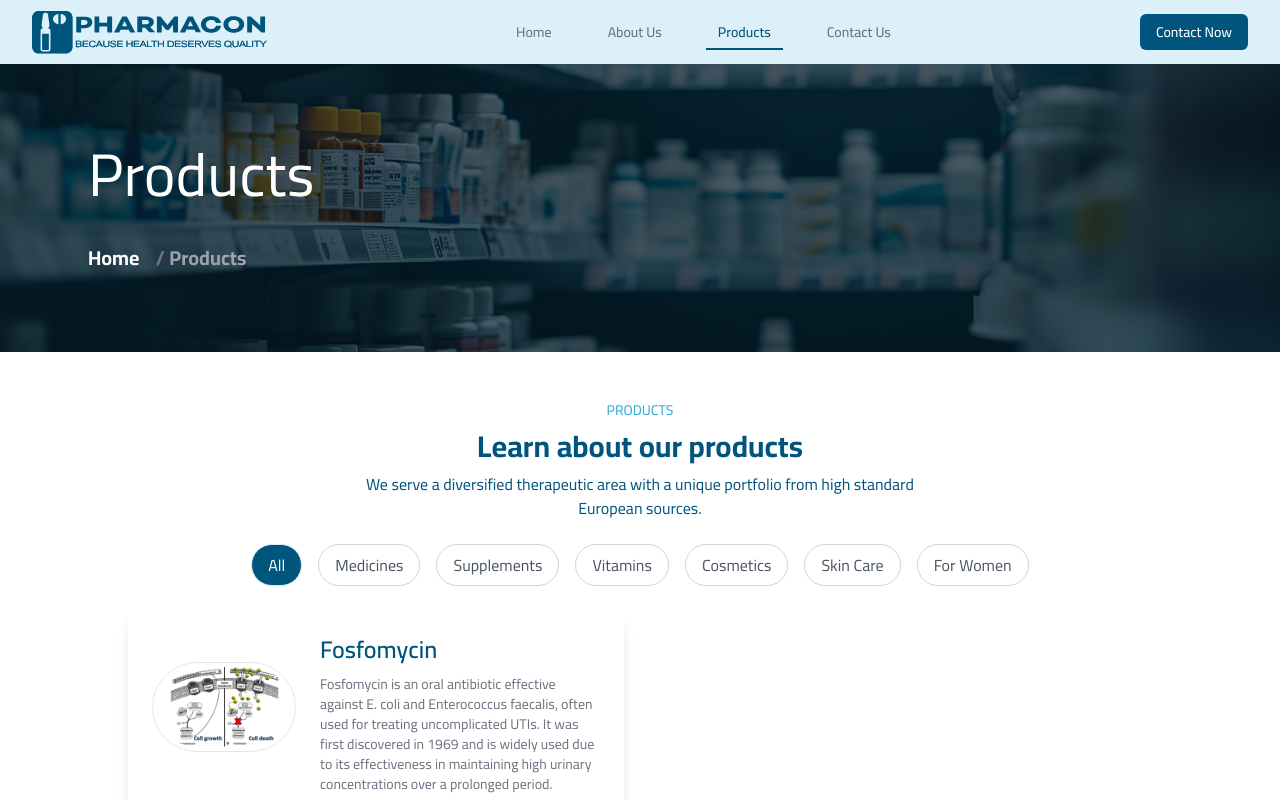
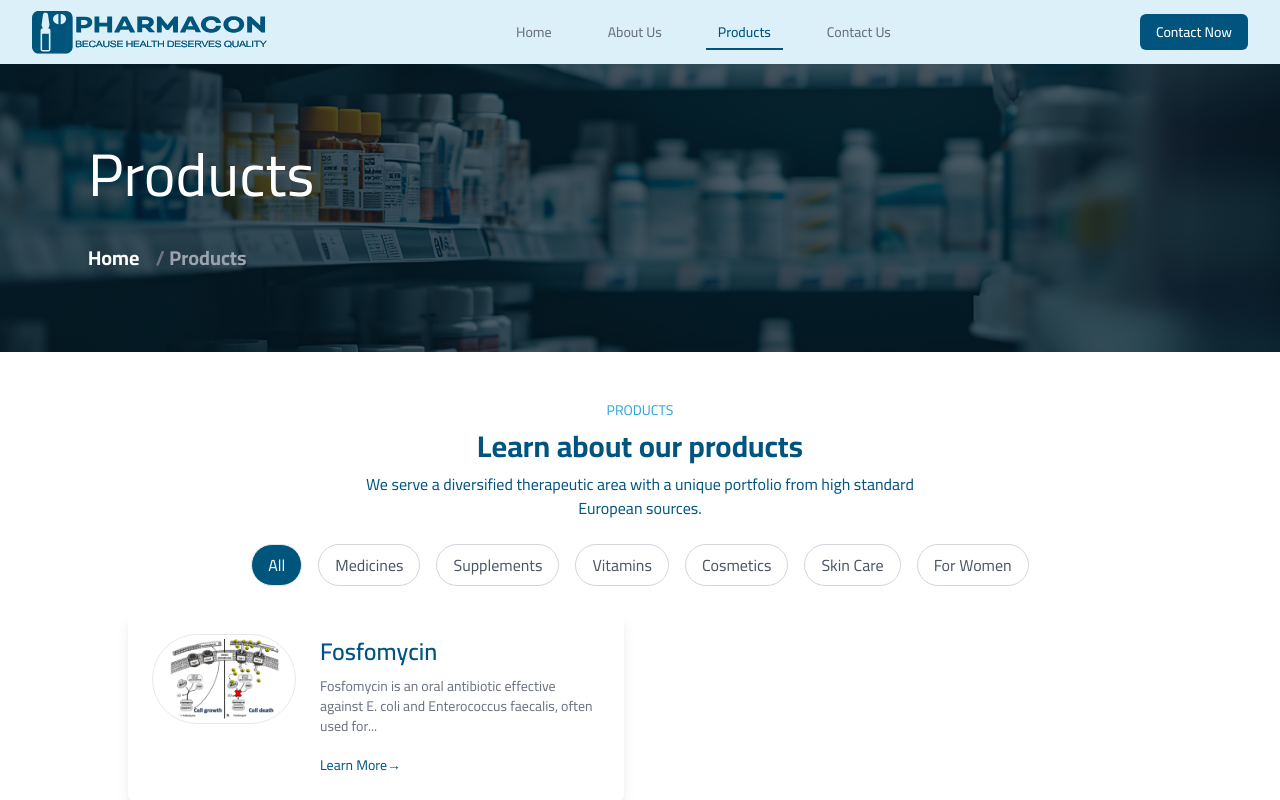
Before and after one commit to ahmedsameh74/pharmacon, a Next.js app: page /en/products in a window 1280 px wide. Shown: the top 800 px of the page. Built offline with nearby package versions, Linux system fonts and the light colour scheme.

Commit message:
slice desc

```diff
--- a/src/components/custom/home/Products.tsx
+++ b/src/components/custom/home/Products.tsx
@@ -53,7 +53,7 @@ export default function Products() {
             <MedicineBox
               key={product.id}
               medicineName={product.title}
-              description={product.description}
+              description={product.description.slice(0, 100).concat('...')}
               imageUrl={product.image}
             />
           ))}
--- a/src/components/custom/products/Products.tsx
+++ b/src/components/custom/products/Products.tsx
@@ -138,7 +138,7 @@ export default function ProductsComponent() {
                       {product.title}
                     </h2>
                     <p className="text-gray-500 mb-4 text-sm">
-                      {product.description}
+                      {product.description.slice(0, 100).concat('...')}
                     </p>
                     <Link
                       href={`products/${product.id}`}
```
